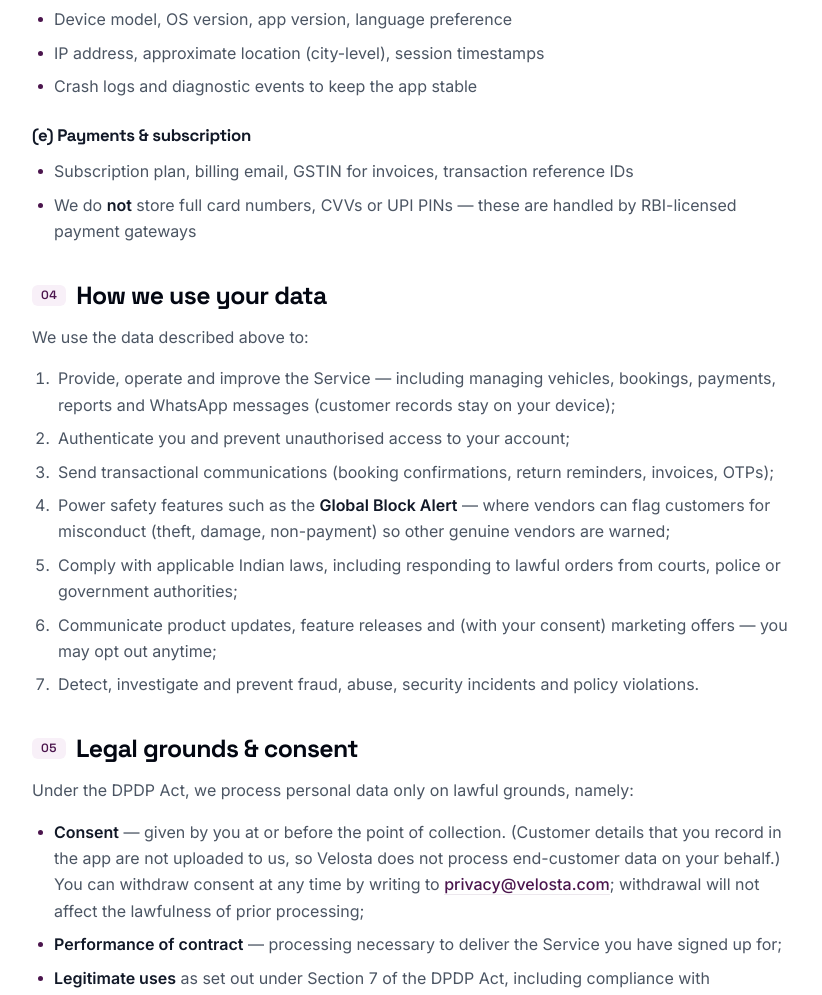
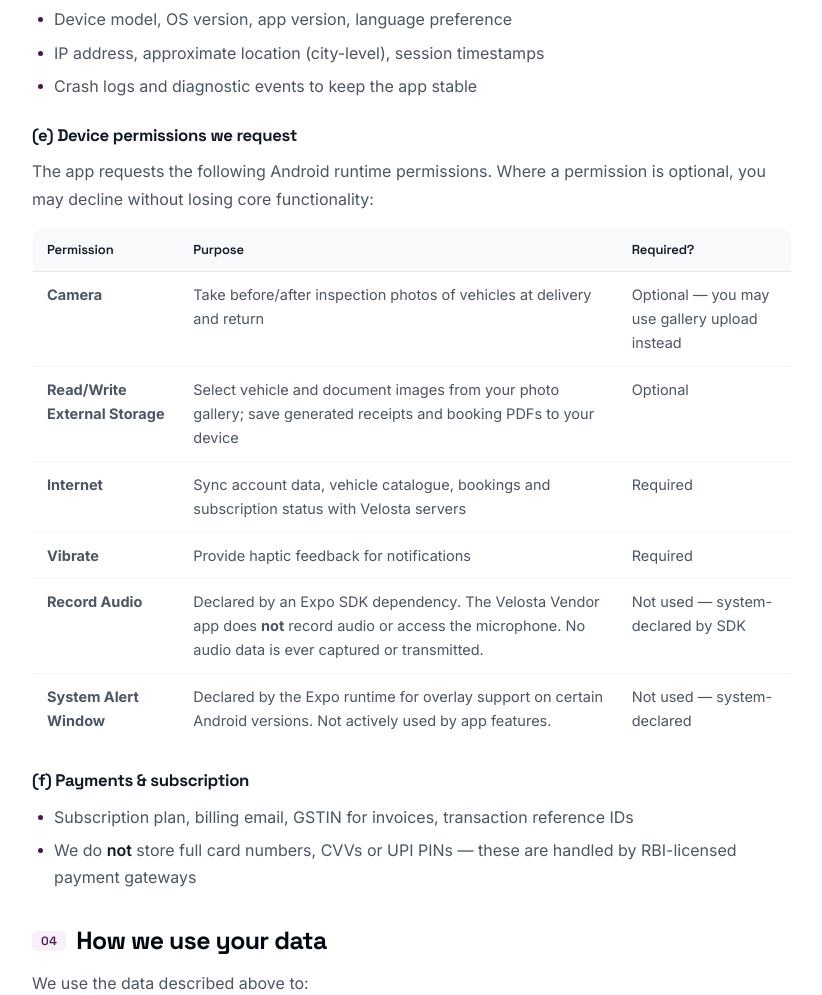
Before and after one commit to Velosta-ai/Velosta-Vendor-Marketing-Page, a plain HTML site: page privacy-policy.html in a window 1280 px wide. Shown: the part 2322-3317 px from the top of the page, without its empty margins (328-1150 px from the left). Drawn offline with Linux system fonts and the light colour scheme.

Commit message:
Add device permissions section to privacy policy for Play Store compliance

```diff
--- a/privacy-policy.html
+++ b/privacy-policy.html
@@ -400,7 +400,19 @@
                     <li>Crash logs and diagnostic events to keep the app stable</li>
                 </ul>
 
-                <h3>(e) Payments &amp; subscription</h3>
+                <h3>(e) Device permissions we request</h3>
+                <p>The app requests the following Android runtime permissions. Where a permission is optional, you may decline without losing core functionality:</p>
+                <table>
+                    <tr><th>Permission</th><th>Purpose</th><th>Required?</th></tr>
+                    <tr><td><strong>Camera</strong></td><td>Take before/after inspection photos of vehicles at delivery and return</td><td>Optional — you may use gallery upload instead</td></tr>
+                    <tr><td><strong>Read/Write External Storage</strong></td><td>Select vehicle and document images from your photo gallery; save generated receipts and booking PDFs to your device</td><td>Optional</td></tr>
+                    <tr><td><strong>Internet</strong></td><td>Sync account data, vehicle catalogue, bookings and subscription status with Velosta servers</td><td>Required</td></tr>
+                    <tr><td><strong>Vibrate</strong></td><td>Provide haptic feedback for notifications</td><td>Required</td></tr>
+                    <tr><td><strong>Record Audio</strong></td><td>Declared by an Expo SDK dependency. The Velosta Vendor app does <strong>not</strong> record audio or access the microphone. No audio data is ever captured or transmitted.</td><td>Not used — system-declared by SDK</td></tr>
+                    <tr><td><strong>System Alert Window</strong></td><td>Declared by the Expo runtime for overlay support on certain Android versions. Not actively used by app features.</td><td>Not used — system-declared</td></tr>
+                </table>
+
+                <h3>(f) Payments &amp; subscription</h3>
                 <ul>
                     <li>Subscription plan, billing email, GSTIN for invoices, transaction reference IDs</li>
                     <li>We do <strong>not</strong> store full card numbers, CVVs or UPI PINs — these are handled by RBI-licensed payment gateways</li>
```
